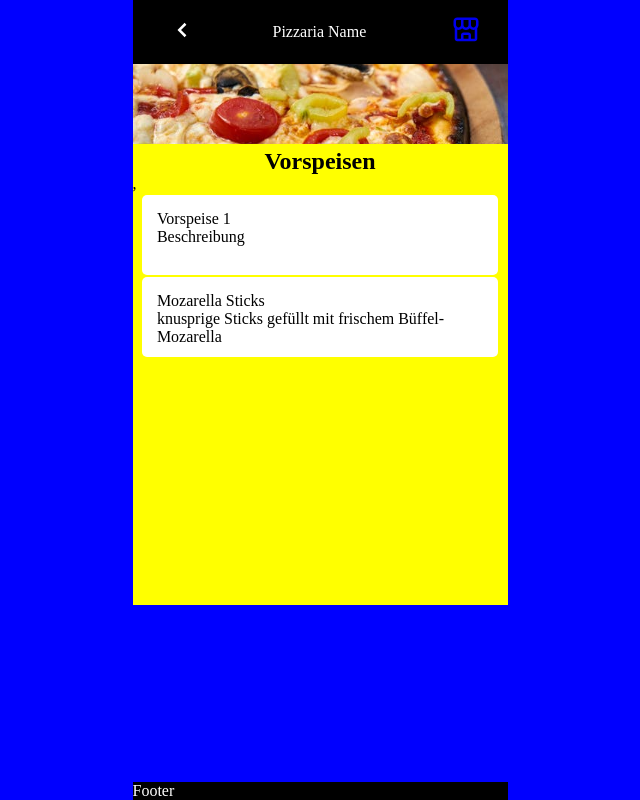
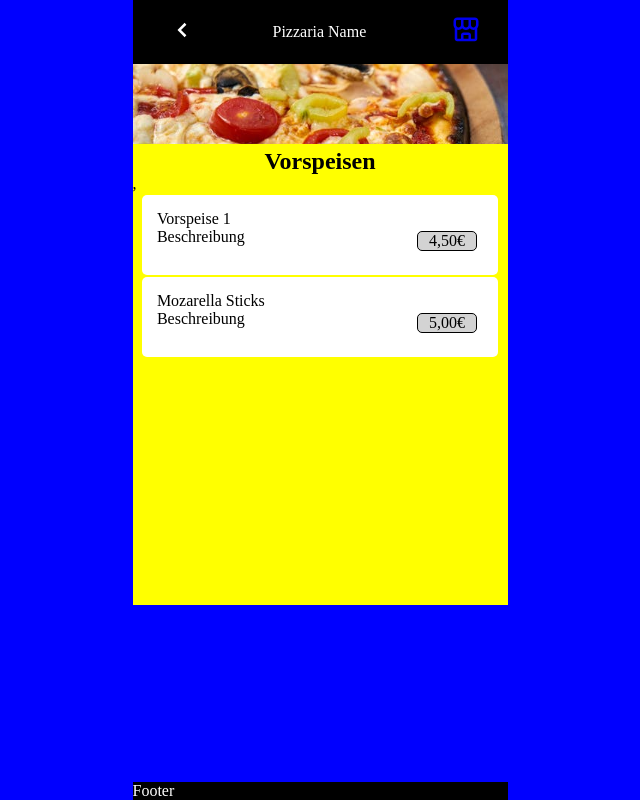
Before and after one commit to falkkreimeier/pizza-app, a React (Create React App) app: page /vorspeisen in a window 1280 px wide. Shown: the whole page, without its empty margins (320-960 px from the left). Built offline with nearby package versions, Linux system fonts and the light colour scheme.

Commit message:
add ShoppingCart Component

```diff
--- a/src/App.js
+++ b/src/App.js
@@ -31,7 +31,11 @@ function App() {
             <>
               <AppetizersHeadline />,
               {data.Appetizers.map((props) => (
-                <Appetizers food={props.food} description={props.description} />
+                <Appetizers
+                  food={props.food}
+                  description={props.description}
+                  price={props.price}
+                />
               ))}
             </>
           }
--- a/src/components/Landingpage/LandingPage.js
+++ b/src/components/Landingpage/LandingPage.js
@@ -8,27 +8,24 @@ function LandingPage() {
 
   function clickPhone() {
     setShowNumber(!showNumber);
-    console.log("is clicked");
   }
 
   return (
-    <Wrapper>
+    <>
       <Logo />
       <Interaction onClickPhone={clickPhone} />
       <PhoneNumberContainer showNumber={showNumber}>
         <Number>0152-05639742</Number>
       </PhoneNumberContainer>
-    </Wrapper>
+    </>
   );
 }
 
-const Wrapper = styled.section``;
-
 const PhoneNumberContainer = styled.section`
   display: none;
-  position: fixed;
-  bottom: 150px;
-  left: 320px;
+  position: absolute;
+  bottom: 54px;
+  left: 310px;
   padding: 15px;
   width: 150px;
   height: 50px;
--- a/src/components/Ordering/Appetizers.js
+++ b/src/components/Ordering/Appetizers.js
@@ -6,6 +6,9 @@ function Appetizers(props) {
       <TextContainer>
         <Text>{props.food}</Text>
         <DescriptionText>{props.description}</DescriptionText>
+        <PriceContainer>
+          <Price>{props.price}</Price>
+        </PriceContainer>
       </TextContainer>
     </>
   );
@@ -27,4 +30,18 @@ const Text = styled.p`
 
 const DescriptionText = styled.p``;
 
+const PriceContainer = styled.div`
+  position: relative;
+  left: 260px;
+  bottom: 15px;
+  width: 60px;
+  background-color: lightgrey;
+  border: 1px solid black;
+  border-radius: 5px;
+`;
+
+const Price = styled.p`
+  text-align: center;
+`;
+
 export default Appetizers;
--- a/src/data.json
+++ b/src/data.json
@@ -2,11 +2,13 @@
   "Appetizers": [
     {
       "food": "Vorspeise 1",
-      "description": "Beschreibung"
+      "description": "Beschreibung",
+      "price": "4,50€"
     },
     {
       "food": "Mozarella Sticks",
-      "description": "knusprige Sticks gefüllt mit frischem Büffel-Mozarella"
+      "description": "Beschreibung",
+      "price": "5,00€"
     }
   ],
   "Baguettes": [
```
Also changed, not shown: src/components/Ordering/ShoppingCart.js (added, +13 -0 lines).
